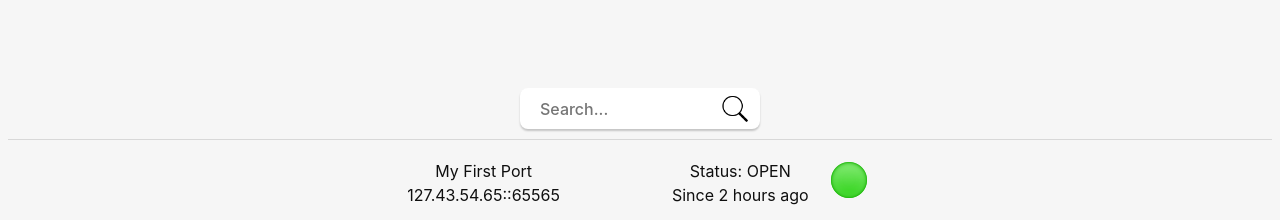
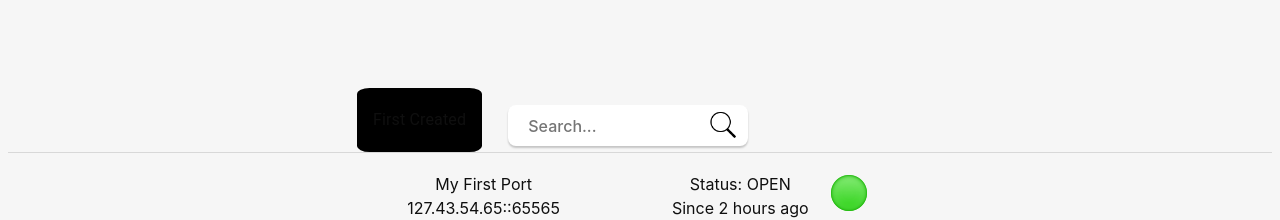
Before and after one commit to Halohunterx234/ipman, a React (Vite) app in the folder ip-man/: page / in a window 1280 px wide. Shown: the top 220 px of the page. Built offline with nearby package versions, Linux system fonts and the light colour scheme.

Commit message:
filter functionality. front end should be completed

```diff
--- a/ip-man/src/App.css
+++ b/ip-man/src/App.css
@@ -15,13 +15,18 @@ input {
   width: 30px;
   height: 30px;
   left: 200px;
-  top: -5px;
+  top: 5px;
 }
 
-.toolsBar {
+.searchBar {
   position: relative;
-  display: block;
-  padding-bottom: 10px;
+  display: flex;
+  width: 250px;
+  height: 30px;
+  margin-left: 10px;
+  align-self: center;
+  justify-self: center;
+  border-radius: 10px;
 }
 
 .addPort {
@@ -58,7 +63,14 @@ input {
   padding-bottom: 1rem;
 }
 
-
+div .toolsBar {
+  position: relative;
+  display: flex;
+  align-items: center;
+  justify-content: center;
+  gap: 1rem;
+  margin-right: 10rem;
+}
 
 .logo.vite:hover {
   filter: drop-shadow(0 0 2em #747bff);
--- a/ip-man/src/App.tsx
+++ b/ip-man/src/App.tsx
@@ -7,7 +7,7 @@ import "./App.css";
 
 //Pre-built Components
 import Divider from "@mui/material/Divider";
-
+import FilterMenu, { FilterOptions } from "./components/filter";
 // Components
 import { Portbox } from "./components/portbox";
 import IPList from "./components/IPList";
@@ -36,8 +36,65 @@ function App() {
   //New IP State
   const [addingIP, setAddingIP] = useState(false);
 
+  //Filter
+  const [filterState, setFilterState] = useState<FilterOptions>(FilterOptions.FirstCreated);
+
+  function handleFilterChange(newFilter: FilterOptions) {
+    //if same state, do nothing
+    if (newFilter === filterState) {
+      console.log("Filter state is already set to: ", newFilter);
+      return;
+    }
+    setFilterState(newFilter);
+    switch (newFilter) {
+      case FilterOptions.FirstCreated: {
+        ports.sort((a: IPEntry, b: IPEntry) => {
+          return a.id - b.id;
+        })
+        break;
+      }
+      case FilterOptions.LastCreated: {
+        ports.sort((a: IPEntry, b: IPEntry) => {
+          return b.id - a.id;
+        })
+        break;
+      }
+      case FilterOptions.NameAsc: {
+        ports.sort((a: IPEntry, b: IPEntry) => {
+          return a.name.localeCompare(b.name);
+        });
+        break;
+      }
+      case FilterOptions.NameDesc: {
+        ports.sort((a: IPEntry, b: IPEntry) => {
+          return b.name.localeCompare(a.name);
+        });
+        break;
+      }
+      case FilterOptions.IpAsc: {
+        ports.sort((a: IPEntry, b: IPEntry) => {
+          return a.ip.localeCompare(b.ip);
+        });
+        break;
+      }
+      case FilterOptions.IpDesc: {
+        ports.sort((a: IPEntry, b: IPEntry) => {
+          return b.ip.localeCompare(a.ip);
+        });
+        break;
+      }
+      default: {
+        console.log("Unknown filter option: ", newFilter);
+        break;
+      }
+    }
+  }
+
   // IP Port Reducer Logic
   const [ports, dispatch] = useReducer(portsReducer, initialPorts);
+
+
+
 
   function handleAddPort(data: IPEntry) {
     nextId++;
@@ -70,7 +127,8 @@ function App() {
   return (
     <main className="container">
       <div className="toolsBar">
-        <label>
+        <FilterMenu handleChange={handleFilterChange}></FilterMenu>
+        <label  className="searchBar">
           <input
             name="searchBar"
             type="string"
--- /dev/null
+++ b/ip-man/src/components/filter.tsx
@@ -0,0 +1,99 @@
+import * as React from 'react';
+import List from '@mui/material/List';
+import ListItemButton from '@mui/material/ListItemButton';
+import ListItemText from '@mui/material/ListItemText';
+import MenuItem from '@mui/material/MenuItem';
+import Menu from '@mui/material/Menu';
+import '../styles/filter.css';
+
+const options = [
+    'Filter By...',
+  'First Created',
+  'Last Created',
+  'Name (A-Z)',
+  'Name (Z-A)',
+  'IP (Ascending)',
+    'IP (Descending)',
+];
+
+enum FilterOptions {
+    FirstCreated = 'First Created',
+    LastCreated = 'Last Created',
+    NameAsc = 'Name (A-Z)',
+    NameDesc = 'Name (Z-A)',
+    IpAsc = 'IP (Ascending)',
+    IpDesc = 'IP (Descending)',
+    }
+
+export default function SimpleListMenu(props: { handleChange: (newFilter: FilterOptions) => void  }) {
+  const [anchorEl, setAnchorEl] = React.useState<null | HTMLElement>(null);
+  const [selectedIndex, setSelectedIndex] = React.useState(1);
+  const open = Boolean(anchorEl);
+  const handleClickListItem = (event: React.MouseEvent<HTMLElement>) => {
+    setAnchorEl(event.currentTarget);
+  };
+
+  const handleMenuItemClick = (
+    event: React.MouseEvent<HTMLElement>,
+    index: number,
+  ) => {
+    setSelectedIndex(index);
+    setAnchorEl(null);
+    props.handleChange(options[index] as FilterOptions);
+  };
+
+  const handleClose = () => {
+    setAnchorEl(null);
+  };
+
+  return (
+    <div className="filter-menu">
+      <List
+        component="nav"
+        aria-label="Device settings"
+        sx={{ bgcolor: 'black', borderRadius: '10%'}}
+      >
+        <ListItemButton
+            className="lock-button"
+          id="lock-button"
+          aria-haspopup="listbox"
+          aria-controls="lock-menu"
+          aria-label="when device is locked"
+          aria-expanded={open ? 'true' : undefined}
+          onClick={handleClickListItem}
+        >
+          <ListItemText
+            // primary="When device is locked"
+            primary={options[selectedIndex]}
+          />
+        </ListItemButton>
+      </List>
+      <Menu
+      className='filter-menu'
+        id="lock-menu"
+        anchorEl={anchorEl}
+        open={open}
+        onClose={handleClose}
+        slotProps={{
+          list: {
+            'aria-labelledby': 'lock-button',
+            role: 'listbox',
+          },
+        }}
+      >
+        {options.map((option, index) => (
+          <MenuItem
+            key={option}
+            disabled={index === 0}
+            selected={index === selectedIndex}
+            onClick={(event) => handleMenuItemClick(event, index)}
+          >
+            {option}
+          </MenuItem>
+        ))}
+      </Menu>
+    </div>
+  );
+}
+
+export { FilterOptions };
--- /dev/null
+++ b/ip-man/src/styles/filter.css
@@ -0,0 +1,12 @@
+div .filter-menu {
+    position: relative;
+    display: inline-block;
+}
+
+Menu .filter-menu {
+    position: relative;
+}
+
+.lock-button {
+    position: relative;
+}
```
